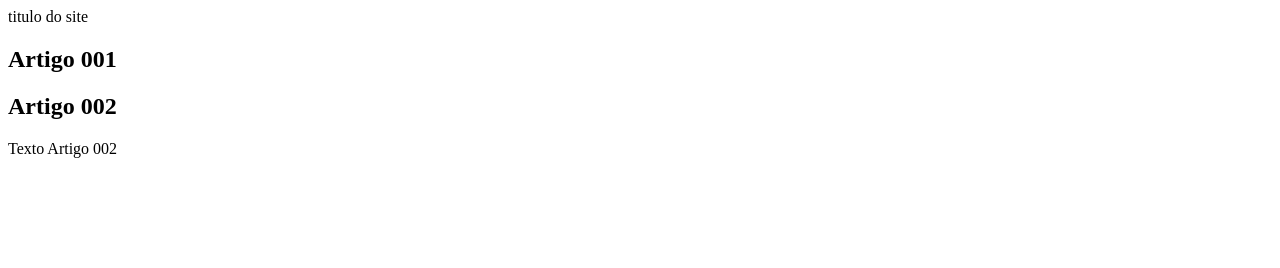
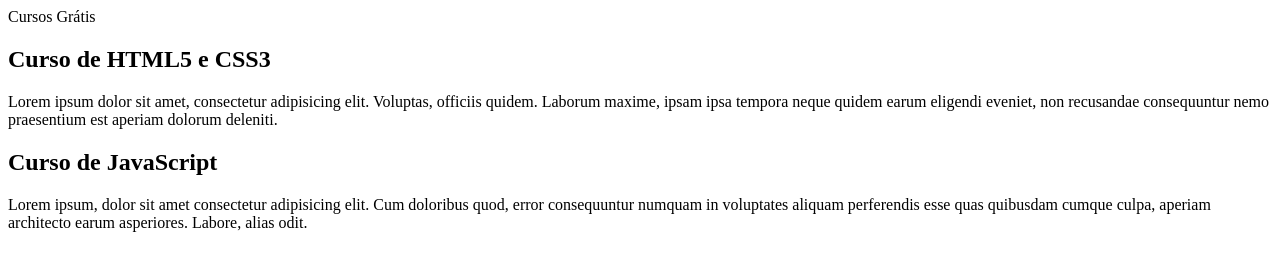
Before and after one commit to PauloCassola/projeto-site, a plain HTML site: page index.html in a window 1280 px wide. Drawn offline with Linux system fonts and the light colour scheme.

Commit message:
Comecei a escrever o conteudo

```diff
--- a/index.html
+++ b/index.html
@@ -8,14 +8,15 @@
 <body>
     <main>
         <header>
-            titulo do site
+            Cursos Grátis
         </header>
         <article>
-            <h2>Artigo 001</h2>
+            <h2>Curso de HTML5 e CSS3</h2>
+            <p>Lorem ipsum dolor sit amet, consectetur adipisicing elit. Voluptas, officiis quidem. Laborum maxime, ipsam ipsa tempora neque quidem earum eligendi eveniet, non recusandae consequuntur nemo praesentium est aperiam dolorum deleniti.</p>
         </article>
         <article>
-            <h2>Artigo 002</h2>
-            <p>Texto Artigo 002</p>
+            <h2>Curso de JavaScript</h2>
+            <p>Lorem ipsum, dolor sit amet consectetur adipisicing elit. Cum doloribus quod, error consequuntur numquam in voluptates aliquam perferendis esse quas quibusdam cumque culpa, aperiam architecto earum asperiores. Labore, alias odit.</p>
         </article>
     </main>
 
```
